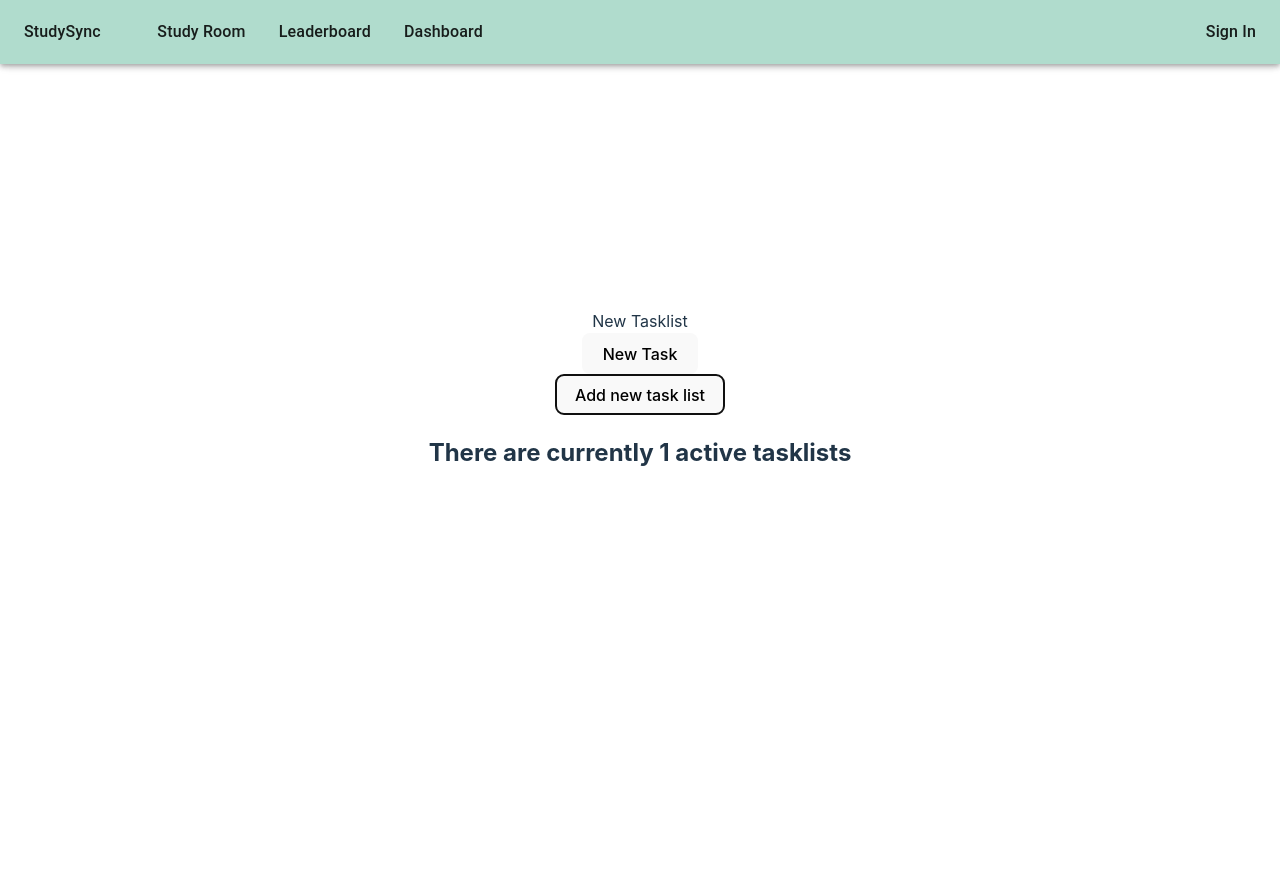
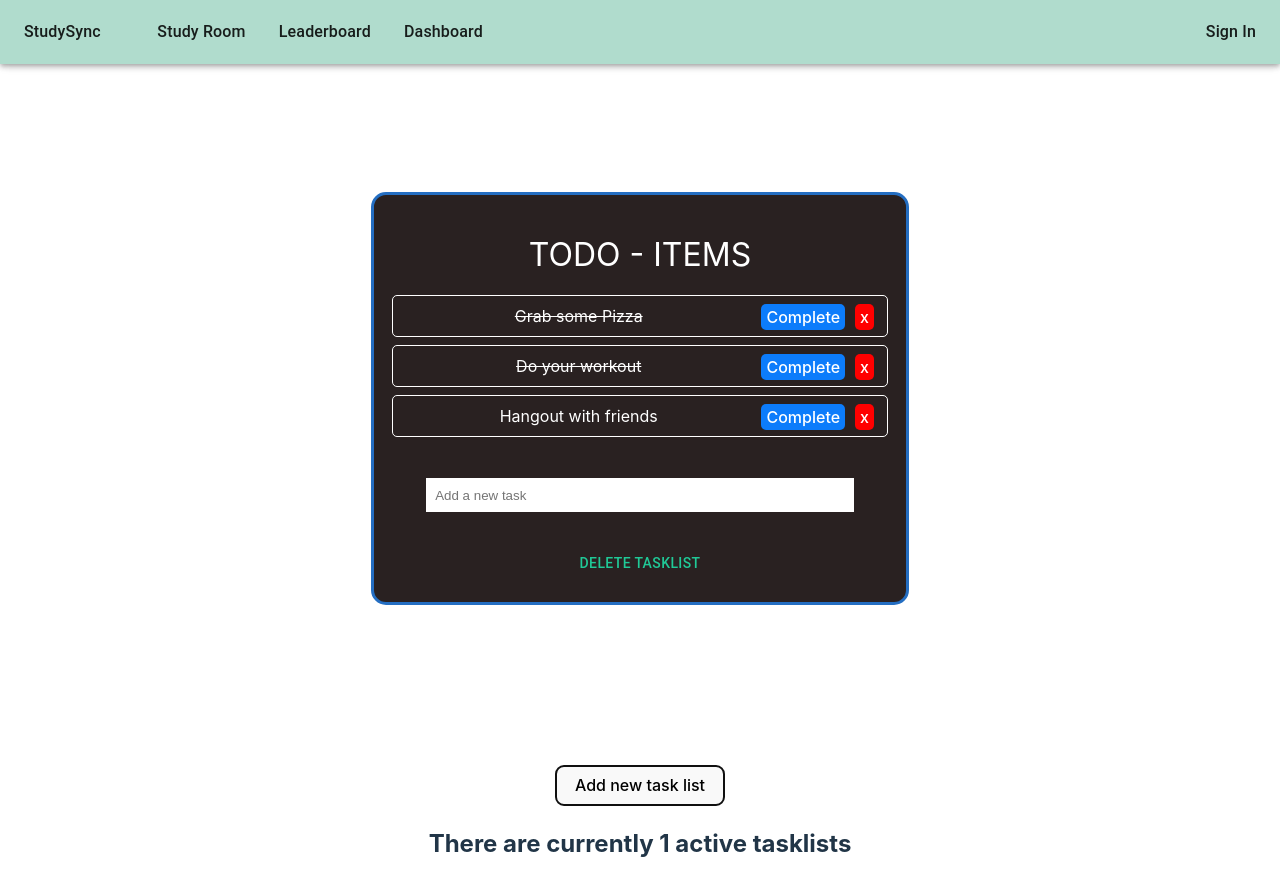
Before and after one commit to DevanQuinn/StudySync, a React (Vite) app: page /dashboard in a window 1280 px wide. Both pictures are taken after a click on the button "Add new task list". Shown: the top 896 px of the page. Before the commit the page ends 800 px from the top, so only its background shows below. Built offline with nearby package versions, Linux system fonts and the light colour scheme.

Commit message:
Refactored some code, rewrote Tasklist
Tasklists now properly allow for the addition, subtraction, and marking of tasks. Tasks and Tasklists can now be created dynamically. Tasks can be deleted dynamically, but not yet Tasklists. spent 4 hours today.

```diff
--- a/package.json
+++ b/package.json
@@ -17,6 +17,7 @@
     "firebase": "^10.8.0",
     "localforage": "^1.10.0",
     "match-sorter": "^6.3.4",
+    "nanoid": "^5.0.6",
     "react": "^18.2.0",
     "react-dom": "^18.2.0",
     "react-draggable": "^4.4.6",
--- /dev/null
+++ b/src/components/Tasklist.css
@@ -0,0 +1,43 @@
+    /* File: src/components/Todo.css */
+
+      .todo-container {
+        background: rgb(41, 33, 33);
+        width: 40vw;
+        margin: 10em auto;
+        border-radius: 15px;
+        padding: 20px 10px;
+        color: white;
+        border: 3px solid rgb(36, 110, 194);
+      }
+
+      .task {
+        border: 1px solid white;
+        border-radius: 5px;
+        padding: 0.5em;
+        margin: 0.5em;
+      }
+
+      .task button{
+        background: rgb(12, 124, 251);
+        border-radius: 5px;
+        margin: 0px 5px;
+        padding: 3px 5px;
+        border: none;
+        cursor: pointer;
+        color: white;
+        float: right;
+      }
+
+      .header {
+        margin: 0.5em;
+        font-size: 2em;
+        text-align: center;
+      }
+
+      .create-task input[type=text] {
+        margin: 2.5em 2em;
+        width: 80%;
+        outline: none;
+        border: none;
+        padding: 0.7em;
+      }
--- a/src/components/Tasklist.jsx
+++ b/src/components/Tasklist.jsx
@@ -1,57 +1,103 @@
-import Draggable, {DraggableCore} from "react-draggable";
-import React, {useEffect, useState} from 'react';
-import Button from "./Button.jsx";
+import React, { useState } from 'react';
+import './Tasklist.css';
+import Draggable from 'react-draggable';
+import { Button } from '@mui/material';
 
-/*
-TODO LIST:
-    * tasklists should be have editable fields:
-        - Title
-        - Brief description
-        - Tasklist color
-    * tasklists should be able to store tasks
-    * tasks should be ordered
-    * tasklists should be resizable
-    * tasks should be markable as complete, and ALSO deletable. completing a task shouldn't complete it. <<This is next step, create a Task component
-    * tasklists should have a large maximum number of tasks
-    * tasklists should be collapsable, and users should be able to scroll through their tasks
-    * tasklists should be savable to a file in the database
-*/
+function Task({ task, index, completeTask, removeTask }) {
+    return (
+        <div
+            className="task"
+            style={{ textDecoration: task.completed ? "line-through" : "" }}
+        >
+            {task.title}
+            <button style={{ background: "red" }} onClick={() => removeTask(index)}>x</button>
+            <button onClick={() => completeTask(index)}>Complete</button>
+        </div>
+    );
+}
 
-const Tasklist = ({title}) => { //we want the Task component to have a button that sends the index of that task to the parent (TaskList) and removes it from the tasks array
-    const [currTitle, updateTitle] = React.useState("");
-    const [tasks, updateTasks] = React.useState([]);
 
-    useEffect(() => {
-        updateTitle("New Tasklist");
-    });
 
-    const onTaskButtonClick = (index) => {
-        console.log("hit the button");
-        updateTasks(tasks.splice(index, 1));
-    }
+function Tasklist({title, deleteFunc, id}) {
+    const [tasks, setTasks] = useState([
+        {
+            title: "Grab some Pizza",
+            completed: true
+        },
+        {
+            title: "Do your workout",
+            completed: true
+        },
+        {
+            title: "Hangout with friends",
+            completed: false
+        }
+    ]);
 
-    const addTask = () => {
-        updateTasks(tasks.concat(<div><Task onClick={() => onTaskButtonClick(tasks.length)} /></div>))
-    }
+    const addTask = title => {
+        const newTasks = [...tasks, { title, completed: false }];
+        setTasks(newTasks);
+    };
+
+    const completeTask = index => {
+        const newTasks = [...tasks];
+        newTasks[index].completed = true;
+        setTasks(newTasks);
+    };
+
+    const removeTask = index => {
+        const newTasks = [...tasks];
+        newTasks.splice(index, 1);
+        setTasks(newTasks);
+    };
 
     return (
-        <Draggable handle=".handle">
-            <div>
-                <div className="handle">{currTitle}</div>
-                <div>{tasks}</div>
-                <div><Button onClick={addTask}>New Task</Button></div>
+        <Draggable>
+            <div className="todo-container">
+                <div className="header">TODO - ITEMS</div>
+                <div className="tasks">
+                    {tasks.map((task, index) => (
+                        <Task
+                        task={task}
+                        index={index}
+                        completeTask={completeTask}
+                        removeTask={removeTask}
+                        key={index}
+                        />
+                    ))}
+                </div>
+                <div className="create-task" >
+                    <CreateTask addTask={addTask} />
+                </div>
+                <Button onClick={() => deleteFunc(id)}>Delete Tasklist</Button>
             </div>
         </Draggable>
     );
 }
 
-const Task = ({deleteTaskButton}) => {
-    return(
-        <>
-            <>This is a task with index</>
-            <Button onClick={deleteTaskButton}> Mark Complete </ Button>
-        </>
-    )
+
+function CreateTask({ addTask }) {
+    const [value, setValue] = useState("");
+
+    const handleSubmit = e => {
+        e.preventDefault();
+        if (!value) return;
+
+        addTask(value);
+        setValue("");
+    }
+
+    return (
+        <form onSubmit={handleSubmit}>
+            <input
+                type="text"
+                className="input"
+                value={value}
+                placeholder="Add a new task"
+                onChange={e => setValue(e.target.value)}
+            />
+        </form>
+    );
 }
 
 export default Tasklist;
--- a/src/routes/dashboard.jsx
+++ b/src/routes/dashboard.jsx
@@ -1,6 +1,8 @@
 import Tasklist from '../components/Tasklist.jsx'
 import Button from '../components/Button.jsx';
 import React, {useState} from 'react'
+import { Task } from '@mui/icons-material';
+import { nanoid } from 'nanoid'
 
 /*
 TODO LIST:
@@ -11,19 +13,24 @@ TODO LIST:
 */
 
 function Dashboard() {
-	const [tasklistsList, addTasklist] = React.useState([]);
+	const [tasklistsList, setTasklists] = React.useState([]);
 
 	const addTasklistButtonClick = () => {
 		if (tasklistsList.length < 10) {
-			addTasklist(tasklistsList.concat(<Tasklist title="yourmom"/>));
+			setTasklists(tasklistsList.concat(<Tasklist title="yourmom" deleteFunc={() => deleteById} id={nanoid()} />));
 		}
 		else {
 			alert("The maximum number of tasklists is 10!");
 		}
 	}
 
+	const deleteById = id => { //something is amiss here, not deleting tasklists properly
+		setFruits(oldValues => {
+		  return oldValues.filter(Tasklist => Tasklist.id !== id)
+		})
+	  }
+
 	return (
-
 		<div>
 			<>{tasklistsList}</>
 			<div>
```
Also changed, not shown: 1 other file (tests, documents, lock files or other folders).
